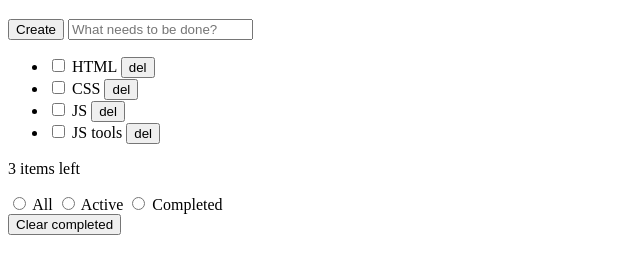
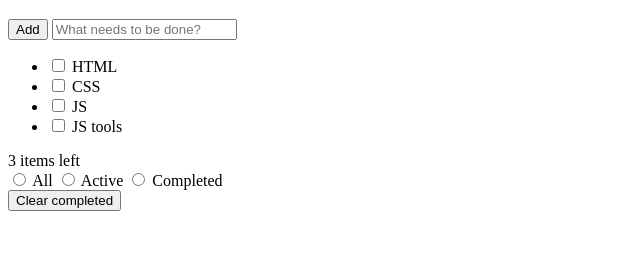
Before and after one commit to ok-technopolis-2020/Krivitskii_Vadim, a plain HTML site: page index.html in a window 1280 px wide. Shown: the part 61-334 px from the top of the page, without its empty margins (0-640 px from the left). Drawn offline with Linux system fonts and the light colour scheme.

Commit message:
Some fixes

```diff
--- a/index.html
+++ b/index.html
@@ -1,50 +1,58 @@
 <!DOCTYPE html>
 <html lang="en">
 <head>
-    <meta charset="UTF-8" />
+    <meta charset="UTF-8"/>
     <title>TODO APP</title>
 </head>
 <body>
 <h1>todos</h1>
 <div class="todo-wrapper">
-    <div class="todo-creator">
-        <button id="create-btn">Create</button>
-        <input type="text" id="todo-input" placeholder="What needs to be done?">
-    </div>
-    <ul id ="todo-list">
-        <li class="unchecked-todo">
-            <input type="checkbox">
-            <label>HTML</label>
-            <button class="delete-btn">del</button>
+    <nav class="todo-creator">
+        <button class="add-btn" aria-label="Add new todo">Add</button>
+        <input type="text" id="todo-input" placeholder="What needs to be done?" aria-label="Todo name">
+    </nav>
+    <ul class="todo-list">
+        <li>
+            <span class="todo-element">
+                <input type="checkbox" class="todo-element-checkbox" aria-label="Set as done">
+                <span class="todo-element-name">HTML</span>
+                <button class="delete-btn" aria-label="Delete todo" hidden="hidden">del</button>
+            </span>
         </li>
-        <li class="unchecked-todo">
-            <input type="checkbox">
-            <label>CSS</label>
-            <button class="delete-btn">del</button>
+        <li>
+            <span class="todo-element">
+                <input type="checkbox" class="todo-element-checkbox" aria-label="Set as done">
+                <span class="todo-element-name">CSS</span>
+                <button class="todo-delete-btn" aria-label="Delete todo" hidden="hidden">del</button>
+            </span>
         </li>
-        <li class="unchecked-todo">
-            <input type="checkbox">
-            <label>JS</label>
-            <button class="delete-btn">del</button>
+        <li>
+            <span class="todo-element">
+                <input type="checkbox" class="todo-element-checkbox" aria-label="Set as done">
+                <span class="todo-element-name">JS</span>
+                <button class="todo-delete-btn" aria-label="Delete todo" hidden="hidden">del</button>
+            </span>
         </li>
-        <li class="unchecked-todo">
-            <input type="checkbox">
-            <label>JS tools</label>
-            <button class="delete-btn">del</button>
+        <li>
+            <span class="todo-element">
+                <input type="checkbox" class="todo-element-checkbox" aria-label="Set as done">
+                <span class="todo-element-name">JS tools</span>
+                <button class="todo-delete-btn" aria-label="Delete todo" hidden="hidden">del</button>
+             </span>
         </li>
     </ul>
-    <div class="todo-footer">
-        <p id="items-left">3 items left</p>
-        <nav class="todo-categories">
-            <input type="radio" id="all" name="category">
+    <footer>
+        <span class="items-left">3 items left</span>
+        <nav class="categories">
+            <input type="radio" id="all" name="category" aria-label="Switch to all todos">
             <label for="all">All</label>
-            <input type="radio" id="active" name="category">
+            <input type="radio" id="active" name="category" aria-label="Switch to active todos">
             <label for="active">Active</label>
-            <input type="radio" id="completed" name="category">
+            <input type="radio" id="completed" name="category" aria-label="Switch to completed todos">
             <label for="completed">Completed</label>
         </nav>
-        <button id="clear-completed-btn">Clear completed</button>
-    </div>
+        <button class="clear-completed-btn" aria-label="Clear all completed todos">Clear completed</button>
+    </footer>
 </div>
 </body>
 </html>
```
